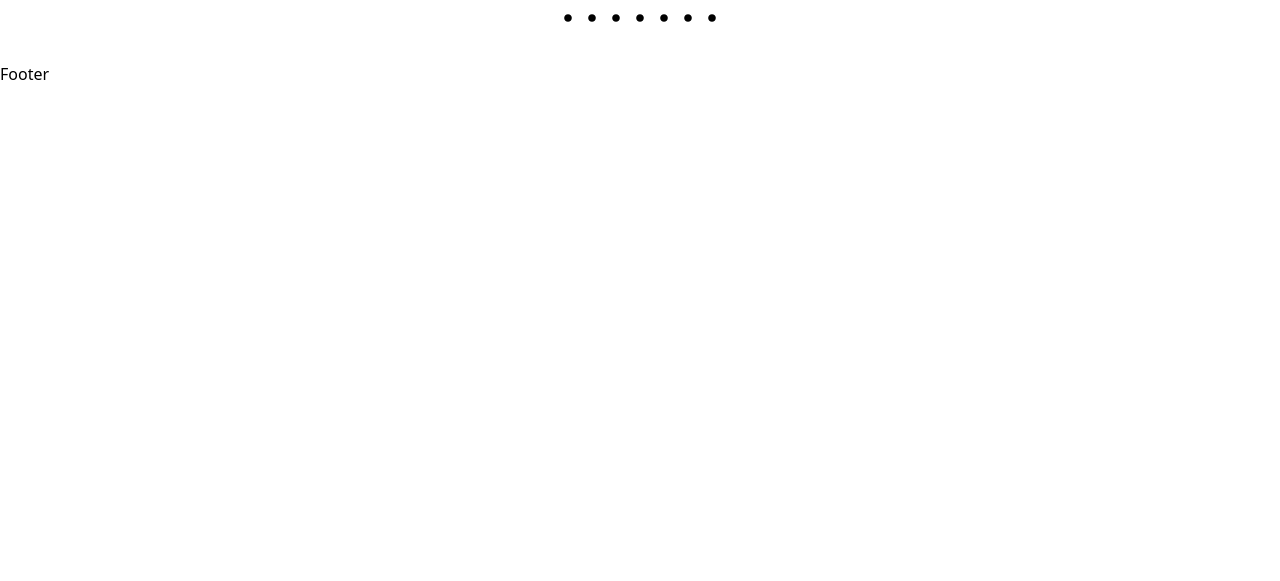
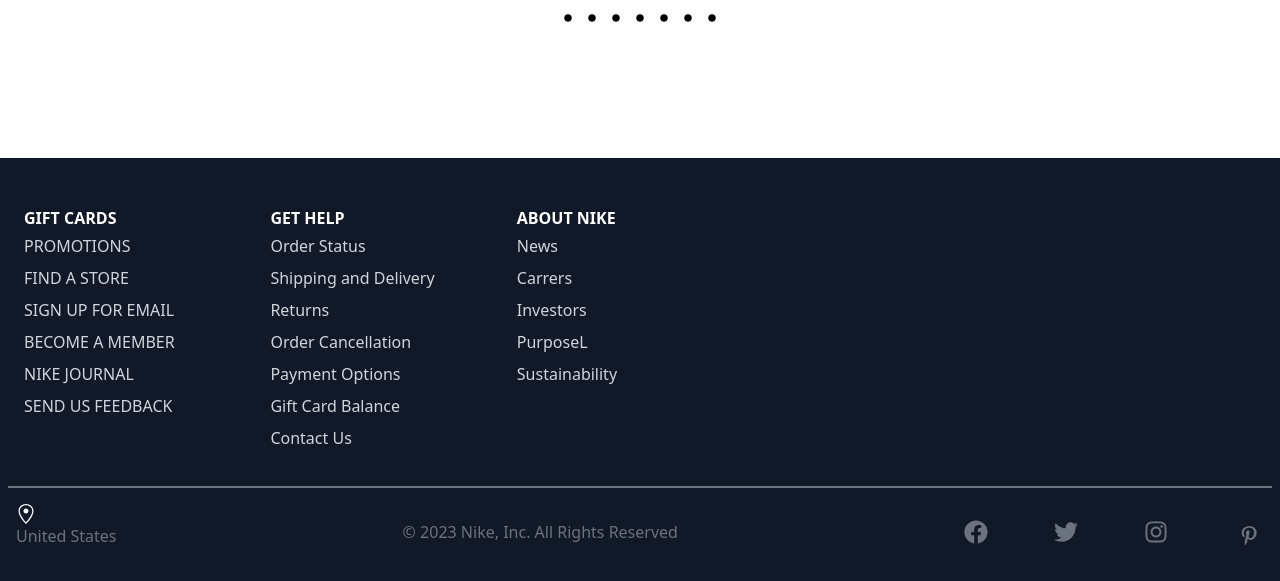
Before and after one commit to mwaurajr/nike-clone, a React (Create React App) app: page / in a window 1280 px wide. Shown: the part 1418-1999 px from the top of the page. Before the commit the page ends 1504 px from the top, so only its background shows below. Built offline with nearby package versions, Linux system fonts and the light colour scheme.

Commit message:
Done footer

```diff
--- a/src/components/Footer.jsx
+++ b/src/components/Footer.jsx
@@ -1,9 +1,65 @@
 import React from 'react'
+import { FaTwitter, FaFacebook, FaInstagram} from 'react-icons/fa'
+import {GoLocation} from 'react-icons/go'
+import { TiSocialPinterest } from 'react-icons/ti'
 
 function Footer() {
-  return (
-    <div>Footer</div>
-  )
+    return (
+        <div className='w-full mt-24 bg-gray-900 text-gray-300 px-2 py-2'>
+            <div className='max-w-[1400px] grid grid-cols-2 m-auto md:grid-cols-5 border-b-2 px-4 py-8 border-gray-500'>
+                <div>
+                    <h5 className='pt-2 uppercase font-bold text-white'>Gift Cards</h5>
+                    <ul>
+                        <li className='py-1'>PROMOTIONS</li>
+                        <li className='py-1'>FIND A STORE</li>
+                        <li className='py-1'>SIGN UP FOR EMAIL</li>
+                        <li className='py-1'>BECOME A MEMBER</li>
+                        <li className='py-1'>NIKE JOURNAL</li>
+                        <li className='py-1'>SEND US FEEDBACK</li>
+                    </ul>
+                </div>
+                <div>
+                    <h5 className='pt-2 uppercase font-bold text-white'>Get Help</h5>
+                    <ul>
+                        <li className='py-1'>Order Status</li>
+                        <li className='py-1'>Shipping and Delivery</li>
+                        <li className='py-1'>Returns</li>
+                        <li className='py-1'>Order Cancellation</li>
+                        <li className='py-1'>Payment Options</li>
+                        <li className='py-1'>Gift Card Balance</li>
+                        <li className='py-1'>Contact Us</li>
+                    </ul>
+                </div>
+
+                <div>
+                    <h5 className='pt-2 uppercase font-bold text-white'>About Nike</h5>
+                    <ul>
+                        <li className='py-1'>News</li>
+                        <li className='py-1'>Carrers</li>
+                        <li className='py-1'>Investors</li>
+                        <li className='py-1'>PurposeL</li>
+                        <li className='py-1'>Sustainability</li>
+                    </ul>
+                </div>
+            </div>
+            <div className='flex flex-col   max-w-[1400px] px-2 py-4 m-auto justify-between sm:flex-row text-center text-gray-500'>
+            <div className="location">
+        <GoLocation
+              size={20}
+              style={{ color: "#ffffff", marginRight: "2rem" }}
+            />
+                  <h4>United States</h4>
+          </div>
+                <p className='py-4'>© 2023 Nike, Inc. All Rights Reserved </p>
+                <div className='flex justify-between sm:w-[300px] pt-4 text-2xl'>
+                    <FaFacebook />
+                    <FaTwitter />
+                    <FaInstagram />
+                    <TiSocialPinterest size={30} />
+                </div>
+            </div>
+        </div>
+    )
 }
 
 export default Footer
```
